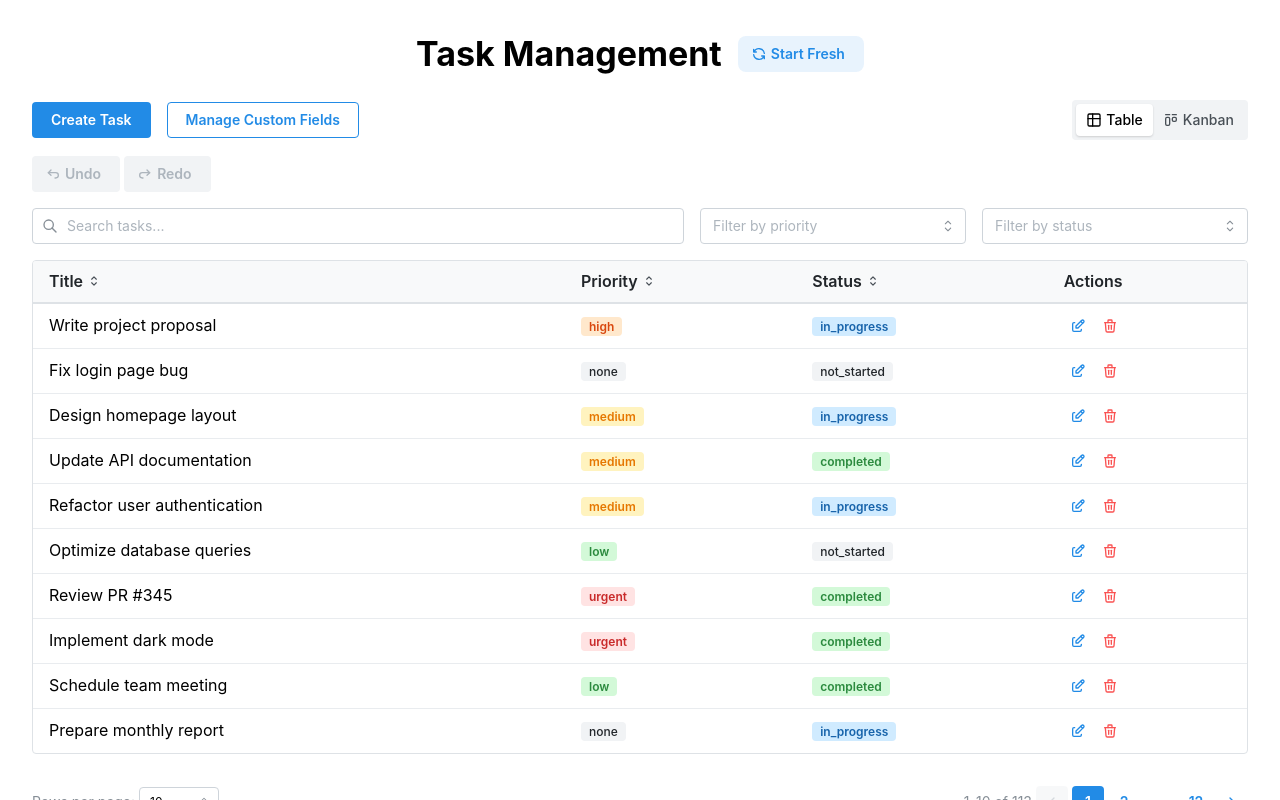
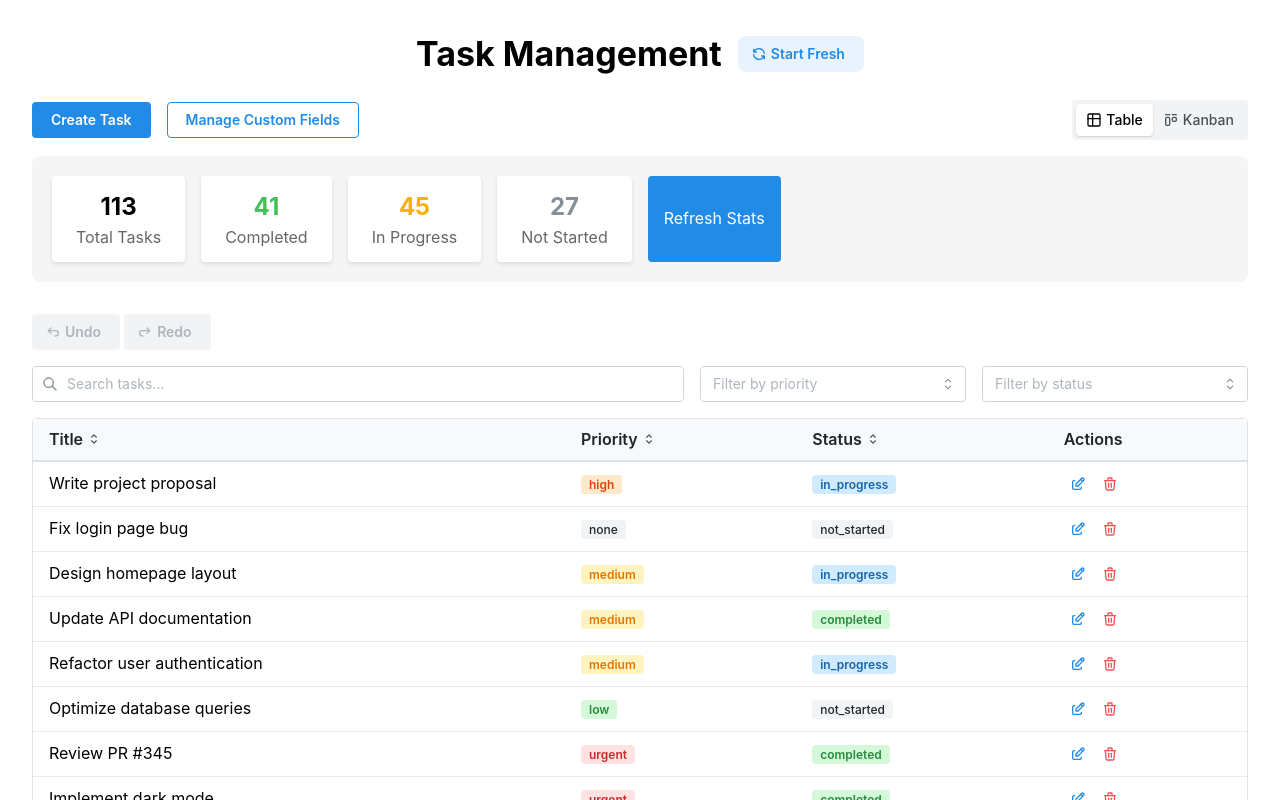
Before and after one commit to ujjwal502/task-management-app, a Next.js app: page / in a window 1280 px wide. Shown: the top 800 px of the page. Built offline with nearby package versions, Linux system fonts and the light colour scheme.

Commit message:
feat: Add TaskStats component for task statistics display

```diff
--- /dev/null
+++ b/app/components/TaskStats/taskStats.tsx
@@ -0,0 +1,92 @@
+"use client";
+
+import { Task } from "@/app/shared/types/task";
+
+
+interface TaskStatsProps {
+  tasks: Task[];
+  onRefresh?: () => void;
+}
+
+export function taskStats({ tasks, onRefresh }: TaskStatsProps) {
+  const calculateStats = (data: any) => {
+    const stats = {
+      total: data.length,
+      completed: data.filter((t: any) => t.status === "completed").length,
+      inProgress: data.filter((t: any) => t.status === "in_progress").length,
+      notStarted: data.filter((t: any) => t.status === "not_started").length,
+    };
+    return stats;
+  };
+
+  const stats = calculateStats(tasks);
+
+  // Using console.log instead of notifications
+  const handleRefresh = () => {
+    console.log("Stats refreshed!");
+    if (onRefresh) {
+      onRefresh();
+    }
+  };
+
+  // Inline styles instead of CSS modules
+  const containerStyle = {
+    display: "flex",
+    gap: "16px",
+    padding: "20px",
+    backgroundColor: "#f5f5f5",
+    borderRadius: "8px",
+    marginBottom: "16px",
+  };
+
+  const statBoxStyle = {
+    padding: "12px 24px",
+    backgroundColor: "white",
+    borderRadius: "4px",
+    boxShadow: "0 2px 4px rgba(0,0,0,0.1)",
+    textAlign: "center" as const,
+  };
+
+  const buttonStyle = {
+    padding: "8px 16px",
+    backgroundColor: "#228be6",
+    color: "white",
+    border: "none",
+    borderRadius: "4px",
+    cursor: "pointer",
+  };
+
+
+  return (
+    <div style={containerStyle}>
+      <div style={statBoxStyle}>
+        <div style={{ fontSize: "24px", fontWeight: "bold" }}>{stats.total}</div>
+        <div style={{ color: "#666" }}>Total Tasks</div>
+      </div>
+      <div style={statBoxStyle}>
+        <div style={{ fontSize: "24px", fontWeight: "bold", color: "#40c057" }}>
+          {stats.completed}
+        </div>
+        <div style={{ color: "#666" }}>Completed</div>
+      </div>
+      <div style={statBoxStyle}>
+        <div style={{ fontSize: "24px", fontWeight: "bold", color: "#fab005" }}>
+          {stats.inProgress}
+        </div>
+        <div style={{ color: "#666" }}>In Progress</div>
+      </div>
+      <div style={statBoxStyle}>
+        <div style={{ fontSize: "24px", fontWeight: "bold", color: "#868e96" }}>
+          {stats.notStarted}
+        </div>
+        <div style={{ color: "#666" }}>Not Started</div>
+      </div>
+      <button style={buttonStyle} onClick={handleRefresh}>
+        Refresh Stats
+      </button>
+    </div>
+  );
+}
+
+
+export default taskStats;
--- a/app/components/TaskTable/TaskTable.container.tsx
+++ b/app/components/TaskTable/TaskTable.container.tsx
@@ -26,6 +26,7 @@ import { ViewMode } from "@/app/shared/types/enums";
 import { KanbanBoard } from "../KanbanBoard";
 import { customFieldsStorage } from "@/app/shared/utils/custom-fields-storage";
 import { filterStorage } from "@/app/shared/utils/filter-storage";
+import { taskStats as TaskStats } from "../TaskStats/taskStats";
 
 export function TaskTableContainer({
   tasks: initialTasks,
@@ -396,6 +397,8 @@ export function TaskTableContainer({
         />
       </Group>
 
+      <TaskStats tasks={tasks} onRefresh={() => console.log("refreshing stats...")} />
+
       <TaskTableHistory
         canUndo={canUndo}
         canRedo={canRedo}
```
